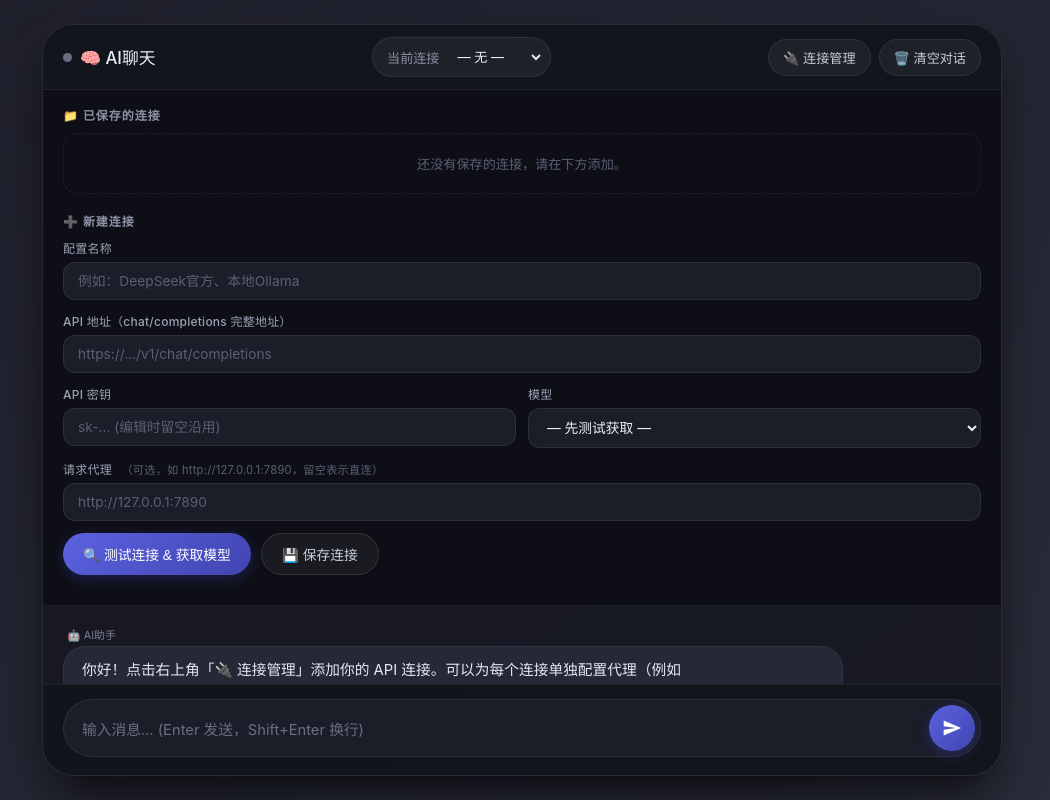
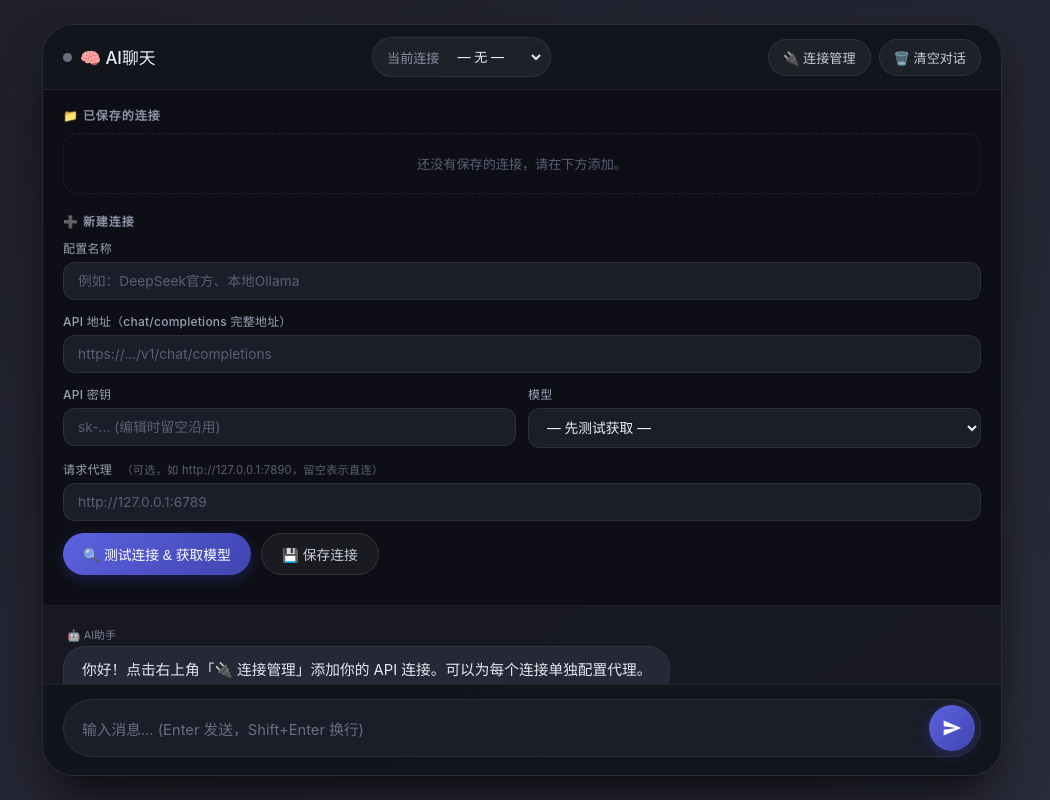
Before and after one commit to Genm-0/AI-viewport, a plain HTML site: page index.html in a window 1280 px wide. Shown: the whole page, without its empty margins (118-1168 px from the left). Drawn offline with Linux system fonts and the light colour scheme; no server answers.

Commit message:
Update index.html

```diff
--- a/index.html
+++ b/index.html
@@ -311,7 +311,7 @@
             </div>
             <div class="config-row">
                 <label>请求代理 <span class="hint">（可选，如 http://127.0.0.1:7890，留空表示直连）</span></label>
-                <input type="text" id="cfgProxy" placeholder="http://127.0.0.1:7890">
+                <input type="text" id="cfgProxy" placeholder="http://127.0.0.1:6789">
             </div>
             <div class="config-actions">
                 <button class="btn-primary" id="testBtn">🔍 测试连接 & 获取模型</button>
@@ -327,7 +327,7 @@
         <div class="message assistant">
             <div>
                 <div class="meta">🤖 AI助手</div>
-                <div class="bubble">你好！点击右上角「🔌 连接管理」添加你的 API 连接。可以为每个连接单独配置代理（例如 http://127.0.0.1:7890）。</div>
+                <div class="bubble">你好！点击右上角「🔌 连接管理」添加你的 API 连接。可以为每个连接单独配置代理。</div>
             </div>
         </div>
     </div>
```
